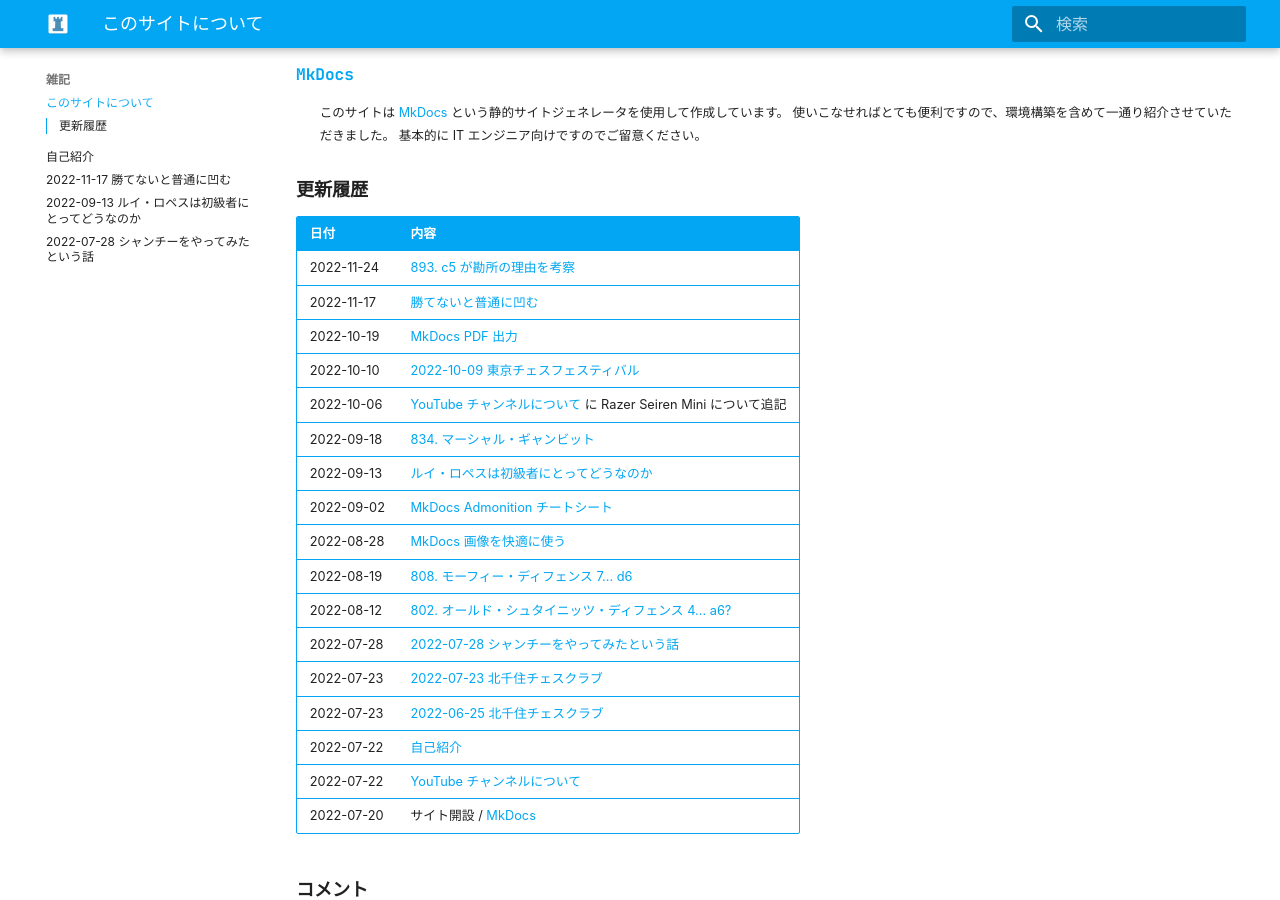
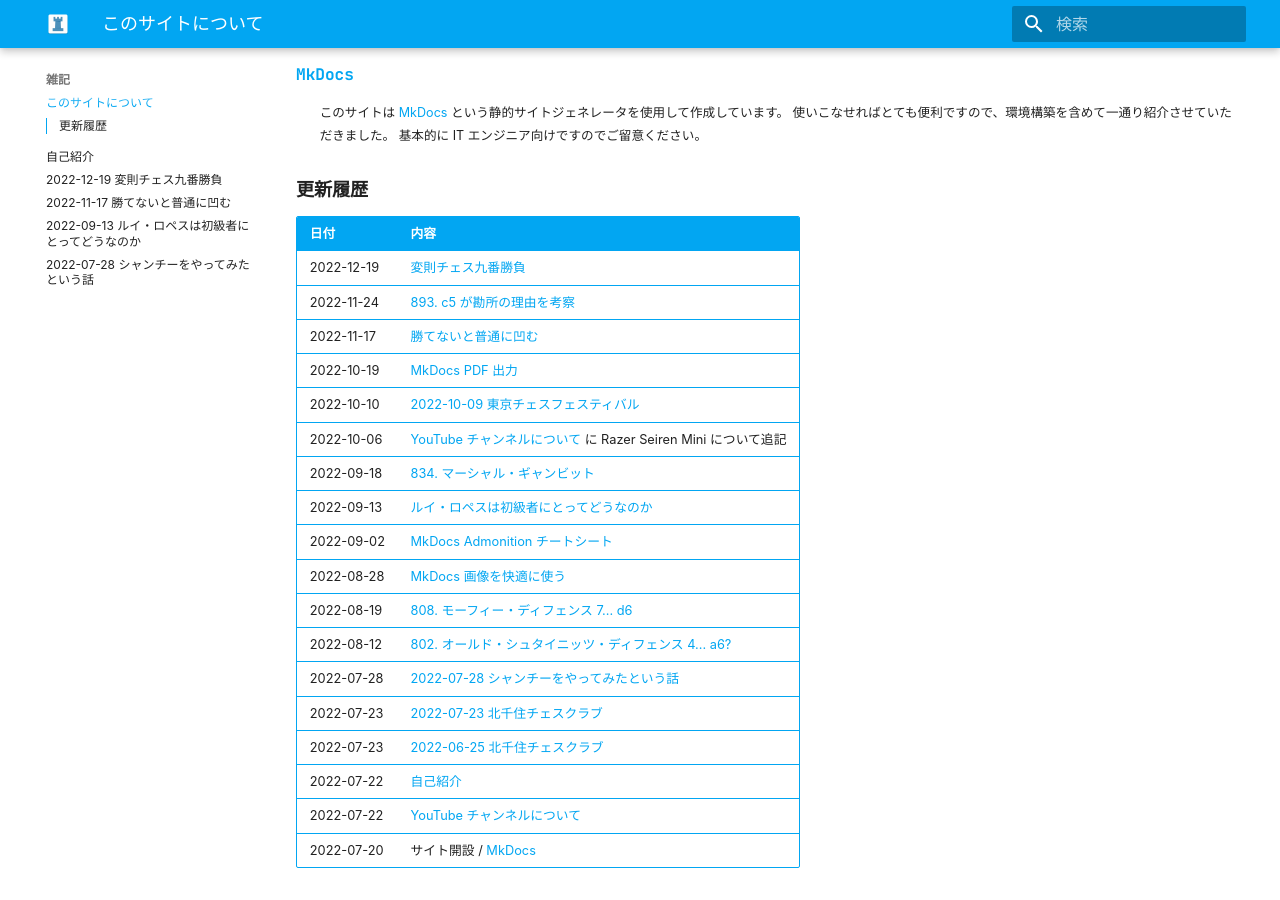
Before and after one commit to kojion/chess, an MkDocs documentation site: the page built from docs/index.md, in a window 1280 px wide and 900 px high, scrolled down 431 px. Built offline with MkDocs 1.6.1 and Material for MkDocs 9.7.7, drawn with Linux system fonts in a browser that asks for light colours; some web fonts are replaced; comment, search, counter and statistics services are not loaded; some of the changed lines change nothing that is shown.

Commit message:
変則チェス九番勝負

```diff
--- a/docs/index.md
+++ b/docs/index.md
@@ -21,6 +21,7 @@
 
 |日付|内容|
 |:--|:--|
+|2022-12-19|[変則チェス九番勝負](note/20221219.md)|
 |2022-11-24|[893. c5 が勘所の理由を考察](youtube/009/00893.md)|
 |2022-11-17|[勝てないと普通に凹む](note/20221117.md)|
 |2022-10-19|[MkDocs PDF 出力](mkdocs/009.md)|
--- /dev/null
+++ b/docs/note/20221219.md
@@ -0,0 +1,39 @@
+---
+description: 変則チェス九番勝負という遊びを考えました。
+image: note/images/20221219-01.png
+---
+
+# 2022-12-19 変則チェス九番勝負
+
+## 変則チェスが結構好き
+
+私はスタンダード・チェスも好きですが、変則チェスも結構好きで Chess.com や lichess で頻繁にプレイしています。
+中でも lichess で提供されている 8 つの変則チェスはどれも良く考えられており奥が深く、しかもスタンダード・チェスと同様に
+Stockfish を使用した解析や lichess オープニング・データベースを使って検討することもできます。
+この変則チェスを使って何か面白いことができないかな、と常日頃から考えていました。
+
+## 桑名七盤勝負からインスピレーションを得る
+
+**桑名七盤勝負** という競技をご存知でしょうか。
+平たく言うと 7 種類の有名なボードゲームを 2 人で同時に対局する、という競技です。
+種目としては連珠、どうぶつしょうぎ、オセロ、チェス、囲碁 (9 路盤)、将棋、バックギャモンを使用するとのことです。
+私はプレイしたことはありませんが、これを聞いた時結構面白そうだな、と思いました。
+A という種目では負けたが B, C という種目で勝ったから総合的に勝ち、という発想は何だか運動会のようで楽しそうに思えるからです。
+
+ちなみに **番勝負** という用語を [ウィキペディア](https://ja.wikipedia.org/wiki/%E7%95%AA%E5%8B%9D%E8%B2%A0) から引用します:
+
+> **番勝負（ばんしょうぶ）** は、主として、囲碁の棋戦や将棋の棋戦などにおいて、同じ 2 名の対局者が複数回の対局を行い、勝数が多い方を優勝者等とする仕組みを指す言葉である。
+
+桑名七盤勝負が **番勝負** でなく **盤勝負** なのは、実際に 7 つの盤を並べて対局することを意識したネーミングなのだと想像します。
+
+## スタンダード・チェスを加えた「九番勝負」
+
+![](images/20221219-01.png){class="img-left"}
+ということで lichess が提供している 8 つの変則チェス + 普通のチェスで九番勝負を行う、というのを考えました。
+変則チェスだけだと 8 つで偶数になってしまい、ドローが無かった場合でも 4 勝 4 敗で決着がつかず面白くないのでスタンダード・チェスを加えた九番勝負としました。
+欲を言えば特定の対戦相手同士で 2 人で九番勝負としてやりたいのですが、そんな奇特な人[^1]が現れるのを待つのは現実的ではありません。
+
+というわけで、今後この 9 種目を lichess ロビーでのマッチングで連続して行い、勝ち越せば勝ち、負け越すと負けとするような配信を行ってみようと思います。
+こういうのが面白いと思ってもらえるかどうか、探り探りやっていこうと思います。
+
+[^1]: 私のような物好きな人
--- a/mkdocs.yml
+++ b/mkdocs.yml
@@ -10,6 +10,7 @@
   - 雑記:
     - index.md
     - note/introduction.md
+    - note/20221219.md
     - note/20221117.md
     - note/20220913.md
     - note/20220728.md
```
Also changed, not shown: docs/note/images/20221219-01.png (added).
